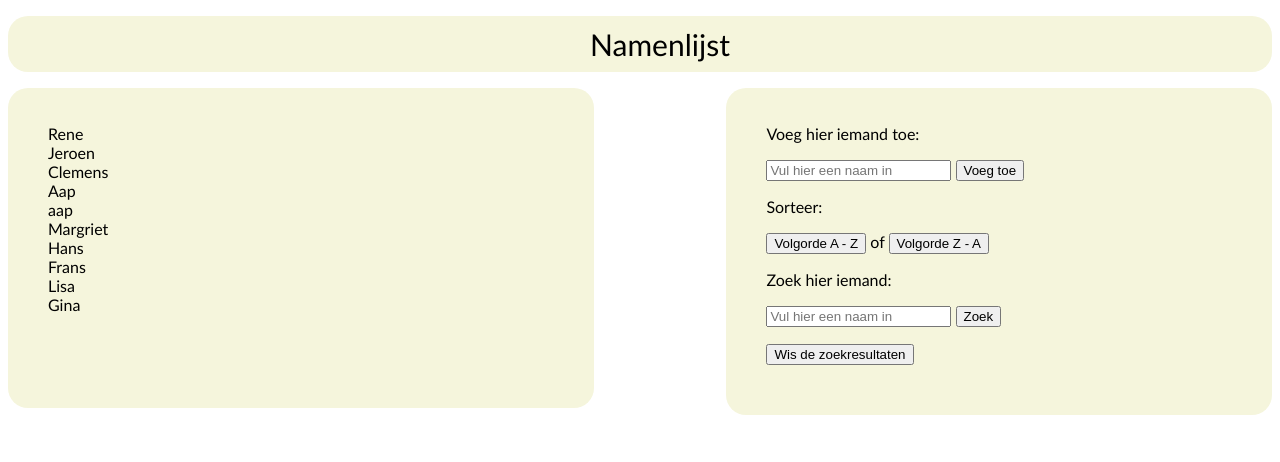
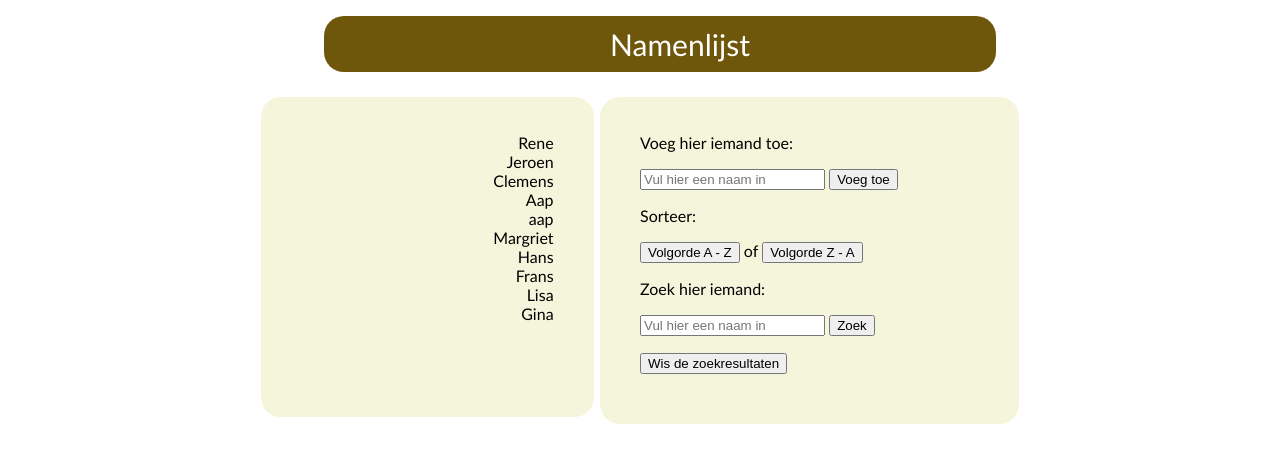
Before and after one commit to clemensjongma/Adreslijst, a plain HTML site: page index.html in a window 1280 px wide. Drawn offline with Linux system fonts and the light colour scheme.

Commit message:
presentabel

```diff
--- a/index.html
+++ b/index.html
@@ -3,16 +3,18 @@
 <body onload="naarScherm();">
         <style>
             #firstColumn{
+
                 display: block;
                 float:right;
                 background-color:beige;
-                width: 40%;
+                width: 30%;
                 border-radius: 20px;
                 padding-top: 20px;
                 padding-left: 40px;
                 padding-bottom: 50px;
                 font-family: 'Gill Sans', 'Gill Sans MT', Calibri, 'Trebuchet MS', sans-serif;
                 max-height: 800px;
+                margin-right: 20%;
             }
 
             #secondColumn{
@@ -20,7 +22,7 @@
                 float:left;
                 color: black;
                 background-color:beige;
-                width: 40%;
+                width: 20%;
                 border-radius: 20px;
                 padding-left: 40px;
                 padding-right:40px;
@@ -28,17 +30,23 @@
 
                 font-family: 'Gill Sans', 'Gill Sans MT', Calibri, 'Trebuchet MS', sans-serif;
                 min-height: 300px;
-
+                text-align: right;
+                margin-left: 20%;
             }
             #titel{
                 font-family: 'Gill Sans', 'Gill Sans MT', Calibri, 'Trebuchet MS', sans-serif;
                 Font-size: 30px; color:black;
-                background-color:beige;
+                color: white ;
+                background-color:rgb(110, 87, 10);
                 padding-left:40px;
                 padding-top:10px;
                 padding-bottom:10px;
                 border-radius: 20px;
                 text-align: center;
+                width: 50%;
+                margin-left: 25%;
+                margin-bottom: 25px;
+
             }
 
 
```
